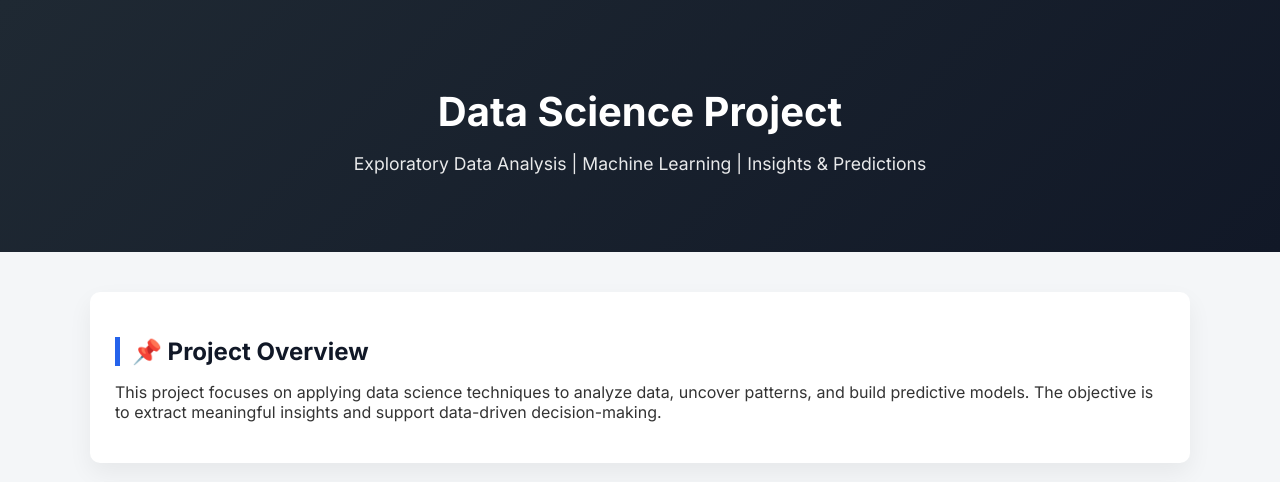
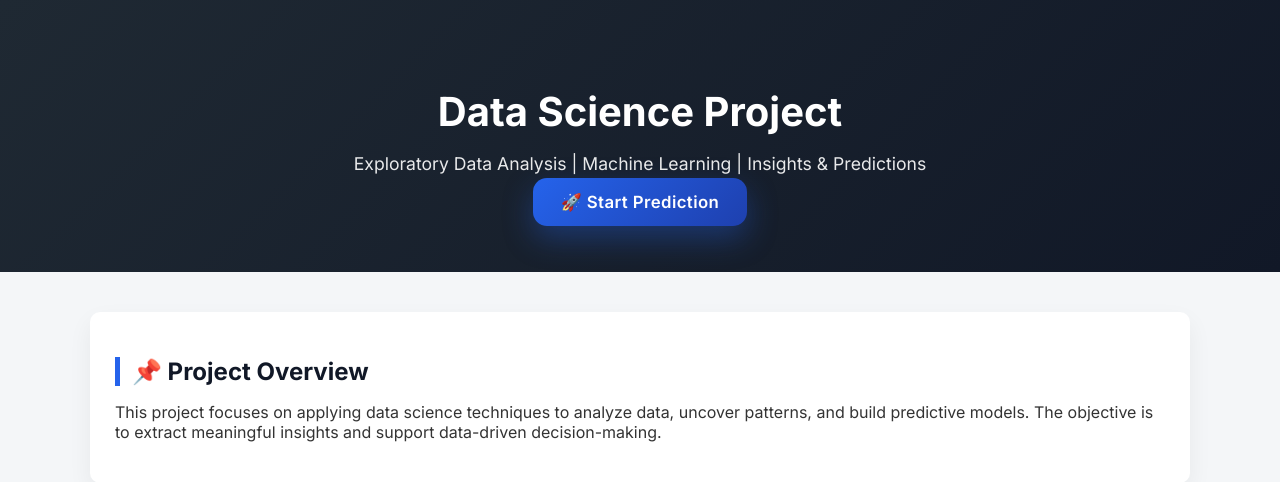
Before and after one commit to srujank1995/ML_Project, a Flask app: page / in a window 1280 px wide. Shown: the top 482 px of the page. Run offline with Flask 3, Linux system fonts and the light colour scheme.

Commit message:
New route from index to Predict indicator initialize

```diff
--- a/templates/index.html
+++ b/templates/index.html
@@ -87,6 +87,25 @@
       a:hover {
         text-decoration: underline;
       }
+
+      .btn-cta {
+        background: linear-gradient(135deg, #2563eb, #1e40af);
+        color: #ffffff;
+        font-weight: 600;
+        font-size: 1.05rem;
+        padding: 14px 28px;
+        border: none;
+        border-radius: 14px;
+        letter-spacing: 0.4px;
+        box-shadow: 0 12px 30px rgba(37, 99, 235, 0.35);
+        transition: all 0.3s ease;
+      }
+
+      .btn-cta:hover {
+        transform: translateY(-3px);
+        box-shadow: 0 18px 40px rgba(37, 99, 235, 0.5);
+        color: #ffffff;
+      }
     </style>
   </head>
   <body>
@@ -95,6 +114,11 @@
       <p>
         Exploratory Data Analysis | Machine Learning | Insights & Predictions
       </p>
+      <div class="text-center mt-5">
+        <a href="{{ url_for('predict_datapoint') }}" class="btn btn-cta">
+          🚀 Start Prediction
+        </a>
+      </div>
     </header>
 
     <section>
```
Also changed, not shown: templates/Home.html (+28 -0 lines).
